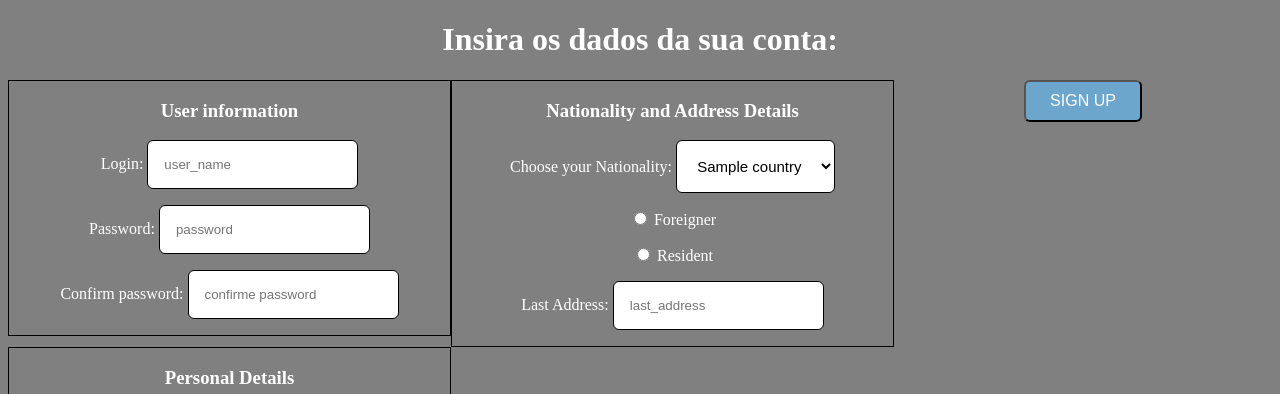
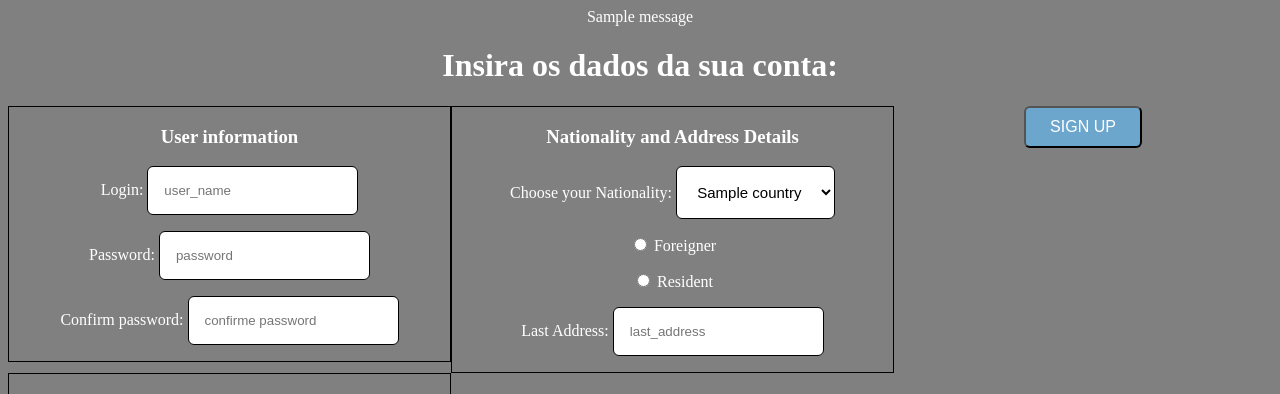
Before and after one commit to VictorMessina/Hotel, a Django app: template Hotel/app/templates/app/signup.html in a window 1280 px wide. Shown: the top 394 px of the page. Run offline with Django 3.2, Linux system fonts and the light colour scheme; the template is opened without the code that fills it: most values are stand-ins (such as "Sample title", 1, 10 or a date in 2020); one stand-in notice (Sample message) is shown.

Commit message:
Display messages

```diff
--- a/Hotel/app/templates/app/signup.html
+++ b/Hotel/app/templates/app/signup.html
@@ -30,6 +30,13 @@
         </script>
     </head>
     <body>
+        <!-- Display messages -->
+
+        {% if messages %}
+            {% for message in messages %}
+                {{message}}
+            {% endfor %}
+        {% endif %}
 
         <h1> Insira os dados da sua conta: </h1>
 
```
